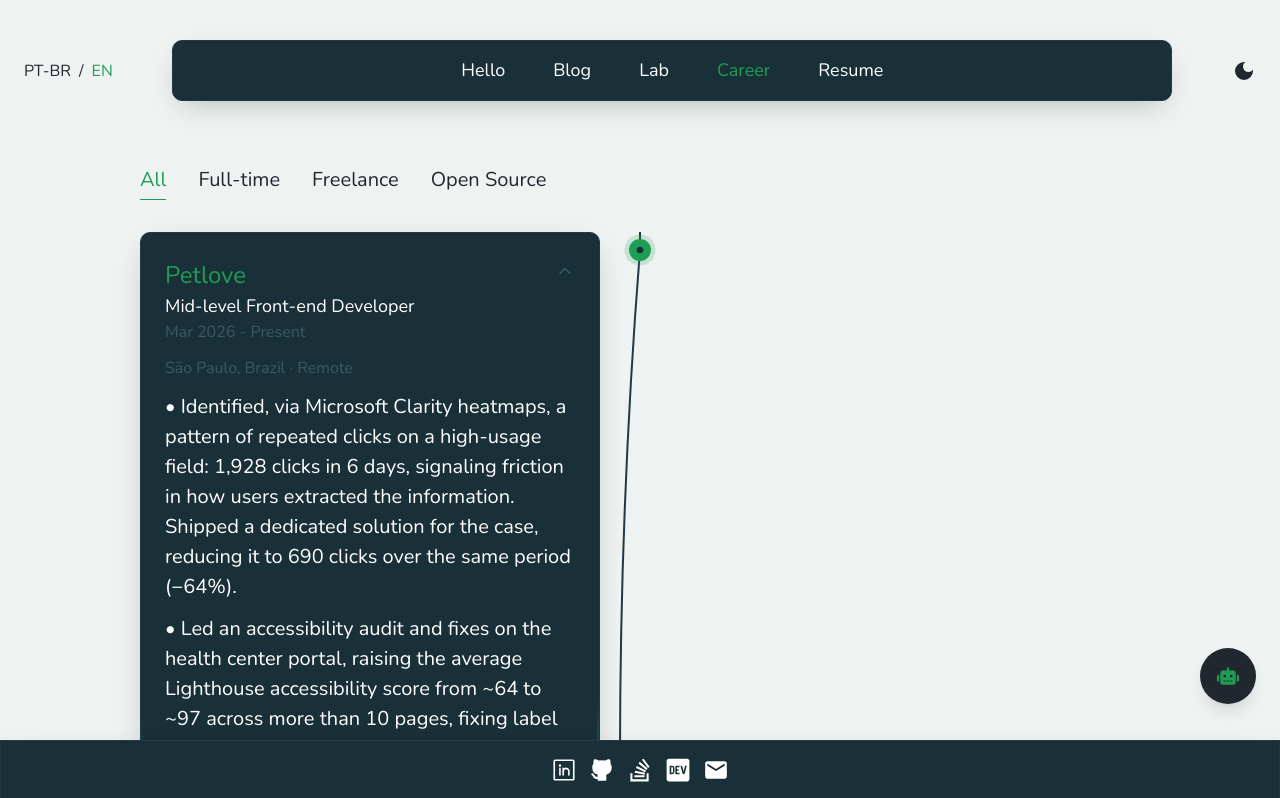
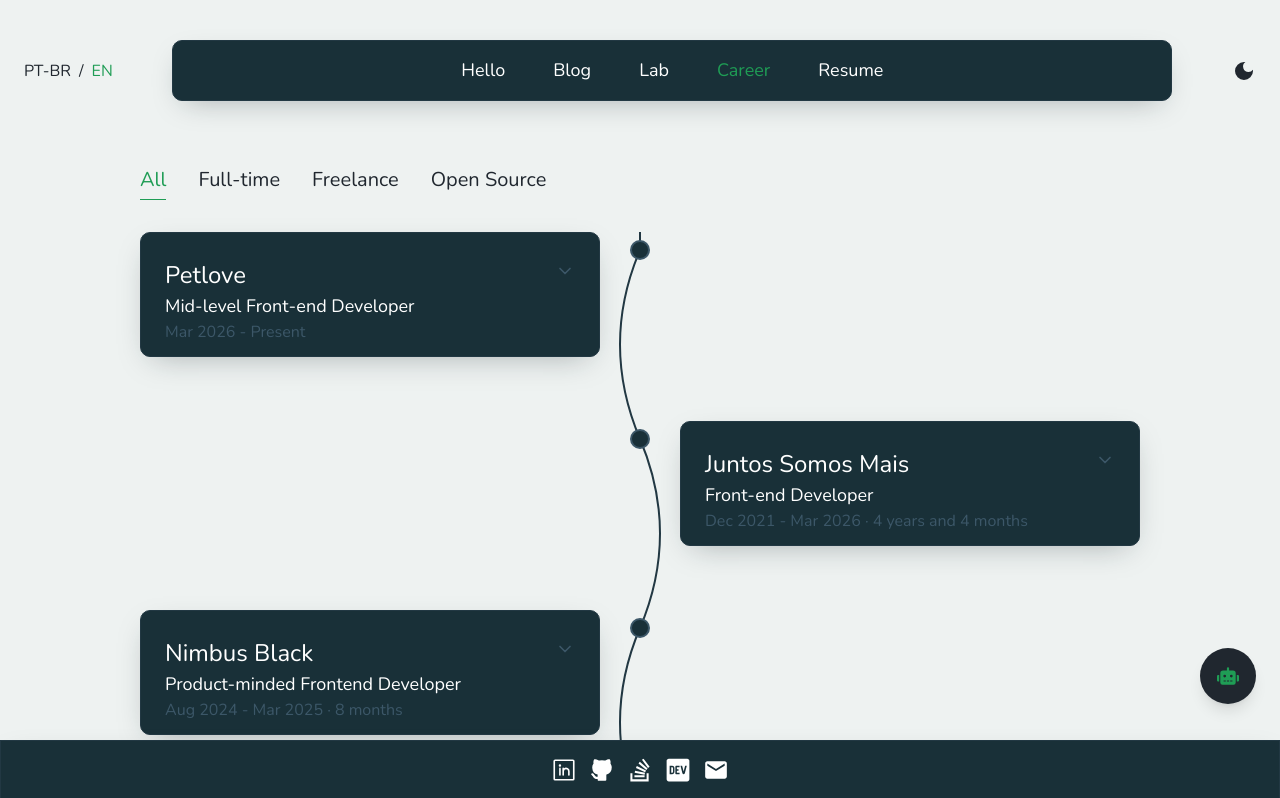
Before and after one commit to gabrielduete/gabrielduete.com, a Next.js app: page /en/career in a window 1280 px wide. Shown: the top 798 px of the page. Built offline with nearby package versions, Linux system fonts and the light colour scheme; what @bprogress/next would draw is missing.

Commit message:
feat: adjust carrer

```diff
--- a/src/app/[locale]/career/views/ClientView.tsx
+++ b/src/app/[locale]/career/views/ClientView.tsx
@@ -84,14 +84,14 @@ const CarrerView = () => {
   const isEn = locale === Locales.EN
   const t = useTranslations('CarrerPage')
 
-  const getInitialExperience = (): IExperiences => {
+  const getInitialExperience = (): IExperiences | null => {
     const filterParam = searchParams.get('filter')
 
     if (filterParam) {
       const parsed = parseExperienceFromUrl(filterParam)
       if (parsed) return parsed
     }
-    return 'Petlove'
+    return null
   }
 
   const [selectedExperience, setSelectedExperience] =
```
Also changed, not shown: 1 other file (tests, documents, lock files or other folders).
